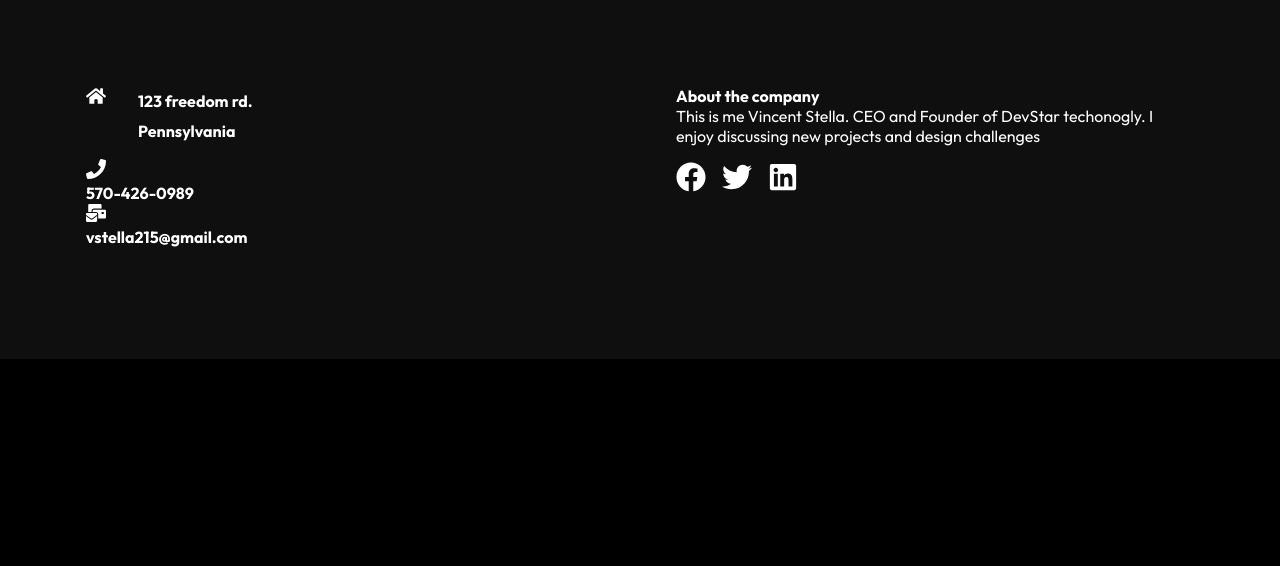
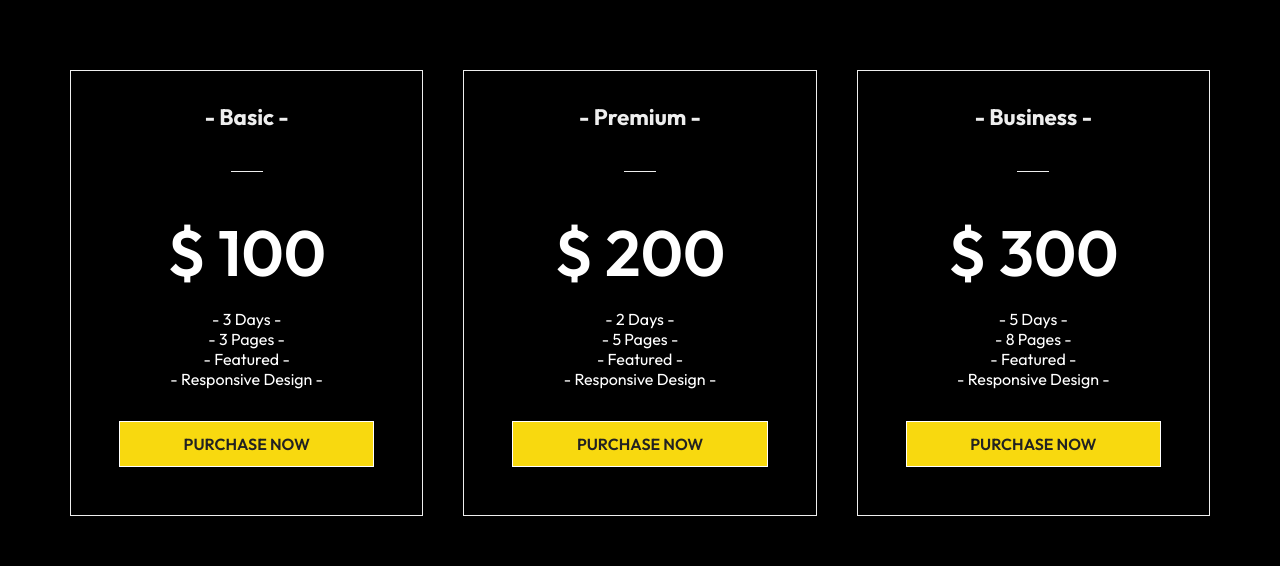
Before and after one commit to vstella215/Vincent-Portfolio, a React (Create React App) app: page /project in a window 1280 px wide. Shown: the part 506-1072 px from the top of the page. Before the commit the page ends 865 px from the top, so only its background shows below. Built offline with nearby package versions, Linux system fonts and the light colour scheme.

Commit message:
Price Cards

```diff
--- /dev/null
+++ b/src/components/PricingCard.js
@@ -0,0 +1,50 @@
+import "./PricingCardStyle.css";
+import React from 'react';
+import { Link } from "react-router-dom";
+
+const PricingCard = () => {
+  return (
+    <div className="pricing">
+      <div className="card-container">
+        <div className="card">
+            <h3>- Basic -</h3>
+            <span className="bar"></span>
+            <p className="btc">$ 100</p>
+            <p>- 3 Days -</p>
+            <p>- 3 Pages -</p>
+            <p>- Featured -</p>
+            <p>- Responsive Design -</p>
+            <Link to="/contact" className="btn">
+                Purchase Now
+            </Link>
+        </div>
+        <div className="card">
+            <h3>- Premium -</h3>
+            <span className="bar"></span>
+            <p className="btc">$ 200</p>
+            <p>- 2 Days -</p>
+            <p>- 5 Pages -</p>
+            <p>- Featured -</p>
+            <p>- Responsive Design -</p>
+            <Link to="/contact" className="btn">
+                Purchase Now
+            </Link>
+        </div>
+        <div className="card">
+            <h3>- Business -</h3>
+            <span className="bar"></span>
+            <p className="btc">$ 300</p>
+            <p>- 5 Days -</p>
+            <p>- 8 Pages -</p>
+            <p>- Featured -</p>
+            <p>- Responsive Design -</p>
+            <Link to="/contact" className="btn">
+                Purchase Now
+            </Link>
+        </div>
+      </div>
+    </div>
+  )
+}
+
+export default PricingCard
--- /dev/null
+++ b/src/components/PricingCardStyle.css
@@ -0,0 +1,60 @@
+.pricing {
+    width: 100%;
+    padding: 6rem 1rem;
+    background: #000;
+}
+
+.card-container {
+    max-width: 1140px;
+    margin: auto;
+    display: grid;
+    grid-template-columns: repeat(3, 1fr);
+    grid-gap: 40px;
+}
+
+.card {
+    border: 1px solid #eee;
+    color: #eee;
+    text-align: center;
+    padding: 1rem;
+}
+
+.card:hover {
+    background-color: #141414;
+}
+
+.card h3 {
+    font-size: 1.4rem;
+    padding: 1rem;
+}
+
+.card p {
+    padding: 10px 0k;
+}
+
+.bar {
+    border-bottom: 1px solid #eee;
+    width: 10%;
+    margin: 1.5rem auto;
+    display: block;
+}
+
+.btc {
+    font-size: 4rem;
+    font-weight: 600;
+    padding: 1rem 0;
+}
+
+.btn {
+    display: block;
+    width: 80%;
+    margin: 2rem auto;
+}
+
+@media screen and (max-width: 740px) {
+    .card-container {
+        max-width: 90%;
+        margin: auto;
+        grid-template-columns: 1fr;
+    }
+}
--- a/src/routes/Project.js
+++ b/src/routes/Project.js
@@ -2,6 +2,7 @@
 import Navbar from "../components/Navbar";
 import Footer from "../components/Footer";
 import Heroimg2 from "../components/Heroimg2";
+import PricingCard from "../components/PricingCard";
 
 
 const Project = () => {
@@ -9,6 +10,7 @@
         <div>
             <Navbar />
             <Heroimg2 heading="PROJECTS." text="Some of my most recent works"/>
+            <PricingCard />
             <Footer />
         </div>
     )
```
